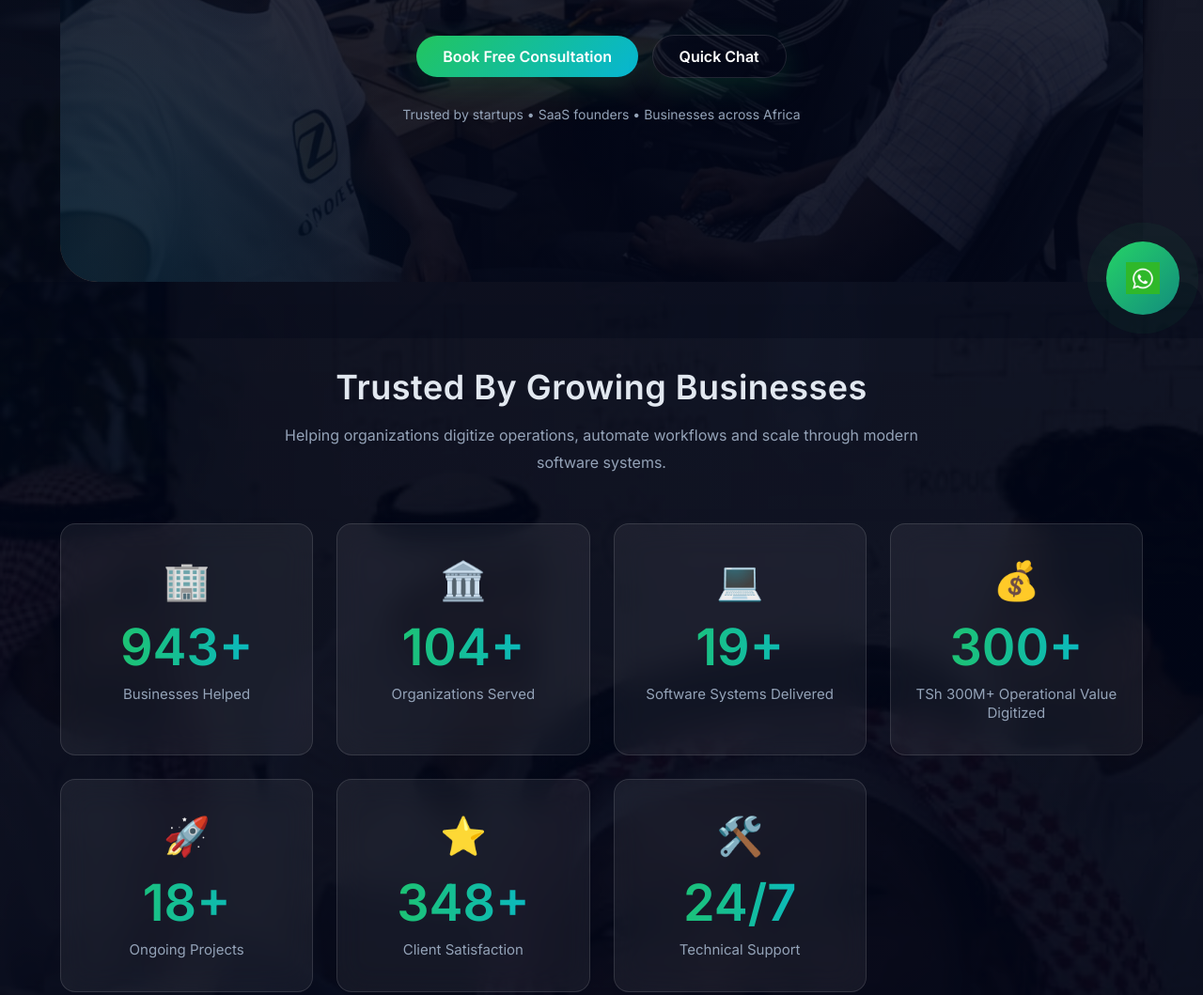
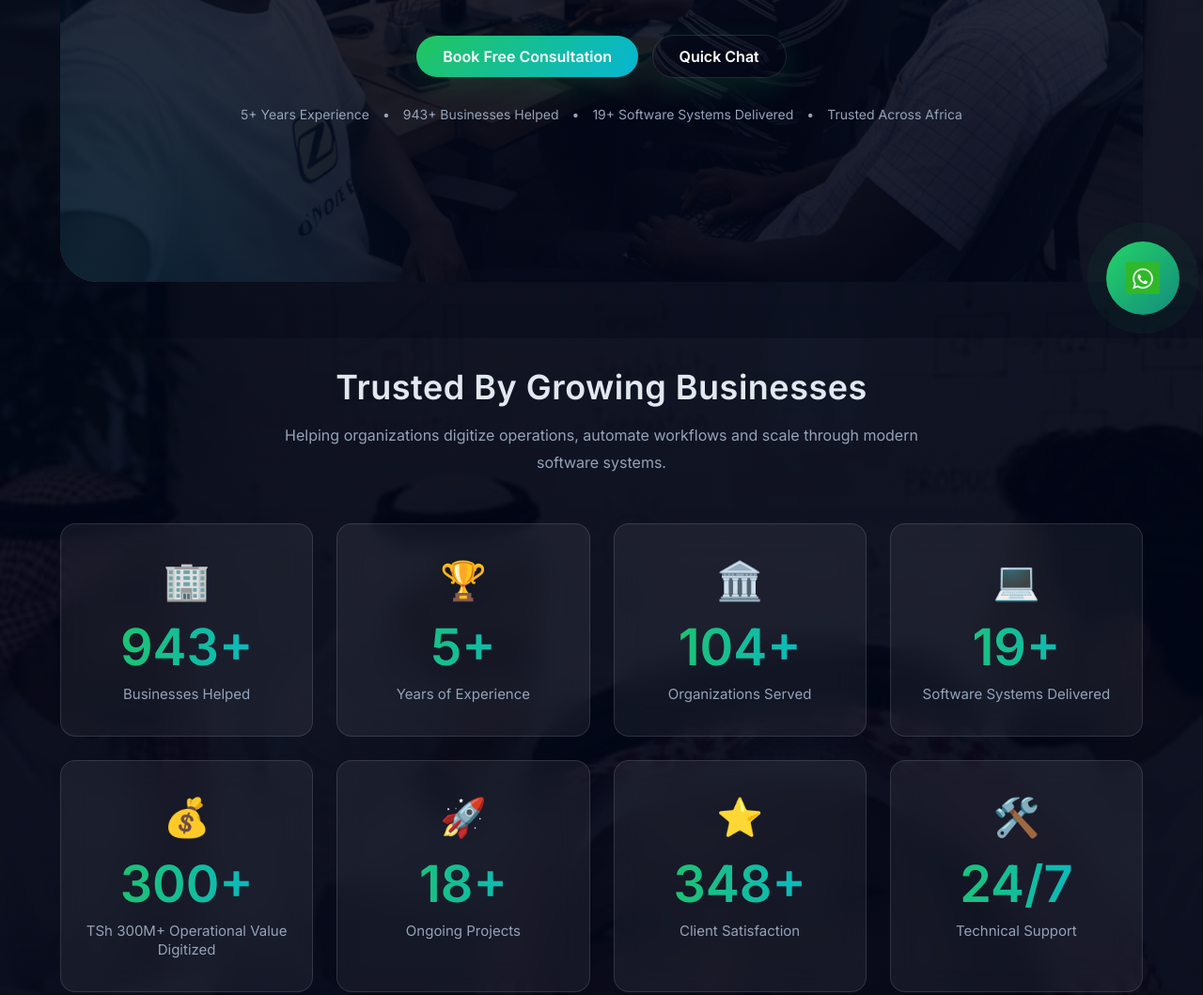
Before and after one commit to developeraiweb-beep/mpmahes-consulting, a plain HTML site: page index.html in a window 1280 px wide. Shown: the part 440-1499 px from the top of the page at 94% size. Drawn offline with Linux system fonts and the light colour scheme; files whose address does not match are found by name.

Commit message:
added some updates

```diff
--- a/Style.css
+++ b/Style.css
@@ -85,6 +85,7 @@ header {
     var(--secondary)
   );
 
+  background-clip: text;
   -webkit-background-clip: text;
   -webkit-text-fill-color: transparent;
 }
@@ -241,6 +242,7 @@ nav a:hover::after {
     #cbd5e1
   );
 
+  background-clip: text;
   -webkit-background-clip: text;
   color: transparent;
 }
@@ -618,6 +620,7 @@ nav a:hover::after {
   font-weight: bold;
   margin: 15px 0;
   background: linear-gradient(90deg, var(--primary), var(--secondary));
+  background-clip: text;
   -webkit-background-clip: text;
   color: transparent;
 }
@@ -1000,6 +1003,7 @@ input:focus, select:focus, textarea:focus {
     var(--primary),
     var(--secondary)
   );
+  background-clip:text;
   -webkit-background-clip:text;
   color:transparent;
 }
@@ -1128,6 +1132,7 @@ input:focus, select:focus, textarea:focus {
     var(--secondary)
   );
 
+  background-clip:text;
   -webkit-background-clip:text;
   color:transparent;
 
@@ -1743,6 +1748,7 @@ body{
     var(--secondary)
   );
 
+  background-clip:text;
   -webkit-background-clip:text;
   color:transparent;
 }
@@ -1832,3 +1838,30 @@ body{
   color: var(--muted);
   font-size: 14px;
 }
+
+/* HERO TRUST STRIP */
+.hero-trust {
+  margin-top: 30px;
+
+  display: flex;
+  justify-content: center;
+  align-items: center;
+  gap: 14px;
+  flex-wrap: wrap;
+
+  color: var(--muted);
+  font-size: 14px;
+  text-align: center;
+}
+
+.hero-trust span {
+  white-space: nowrap;
+}
+
+@media (max-width:768px) {
+  .hero-trust {
+    gap: 8px;
+    font-size: 13px;
+    padding: 0 10px;
+  }
+}
--- a/index.html
+++ b/index.html
@@ -56,9 +56,17 @@ href="images/apple-touch-icon.png">
      Quick Chat
   </a>
 
-  <div style="margin-top:30px; color: var(--muted); font-size:14px;">
-    Trusted by startups • SaaS founders • Businesses across Africa
-  </div>
+  <div class="hero-trust">
+
+  <span> 5+ Years Experience</span>
+  <span>•</span>
+  <span>943+ Businesses Helped</span>
+  <span>•</span>
+  <span>19+ Software Systems Delivered</span>
+  <span>•</span>
+  <span>Trusted Across Africa</span>
+
+</div>
 </section>
 
 <!-- =========================================
@@ -84,6 +92,12 @@ href="images/apple-touch-icon.png">
         <h3 class="counter" data-target="943">0</h3>
         <span>Businesses Helped</span>
       </div>
+
+      <div class="impact-card glass">
+  <div class="impact-icon">🏆</div>
+  <h3>5+</h3>
+  <span>Years of Experience</span>
+</div>
 
       <div class="impact-card glass">
         <div class="impact-icon">🏛️</div>
```
